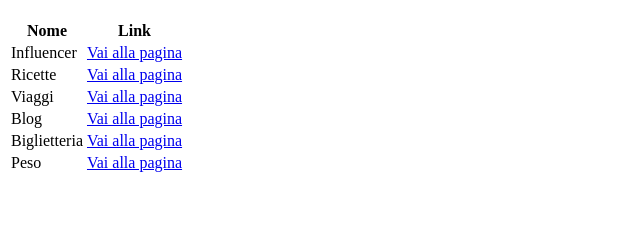
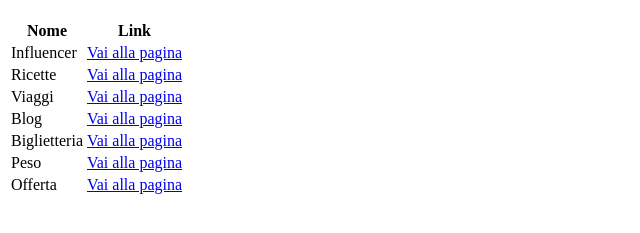
Before and after one commit to lucacatt/lucacatt.github.io, a plain HTML site: page index.html in a window 1280 px wide. Shown: the part 61-294 px from the top of the page, without its empty margins (0-640 px from the left). Drawn offline with Linux system fonts and the light colour scheme.

Commit message:
Update index.html

```diff
--- a/index.html
+++ b/index.html
@@ -42,6 +42,10 @@
                 <td> Peso</td>
                 <td> <a href="../lucacattt.github.io/peso/docs/index.html">Vai alla pagina</a></td>
             </tr>
+            <tr>
+                <td> Offerta</td>
+                <td> <a href="../lucacattt.github.io/telefono/docs/modulo.html">Vai alla pagina</a></td>
+            </tr>
         </tbody>
     </table>
 
```
